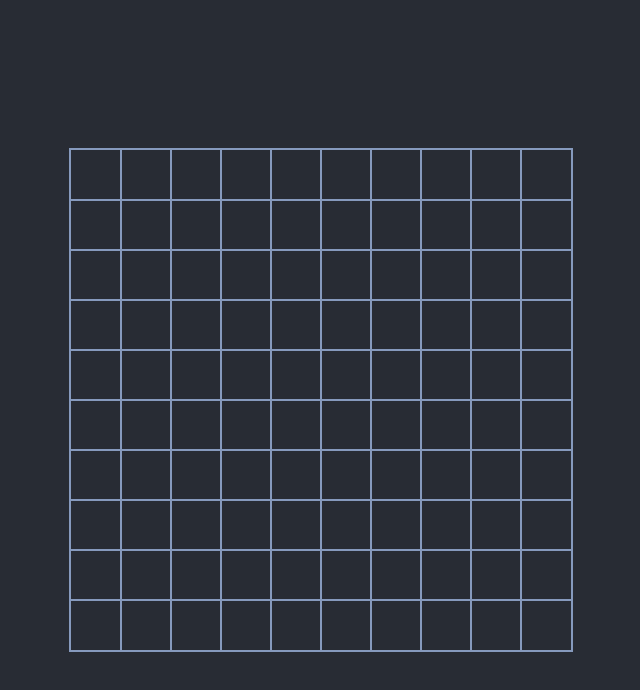
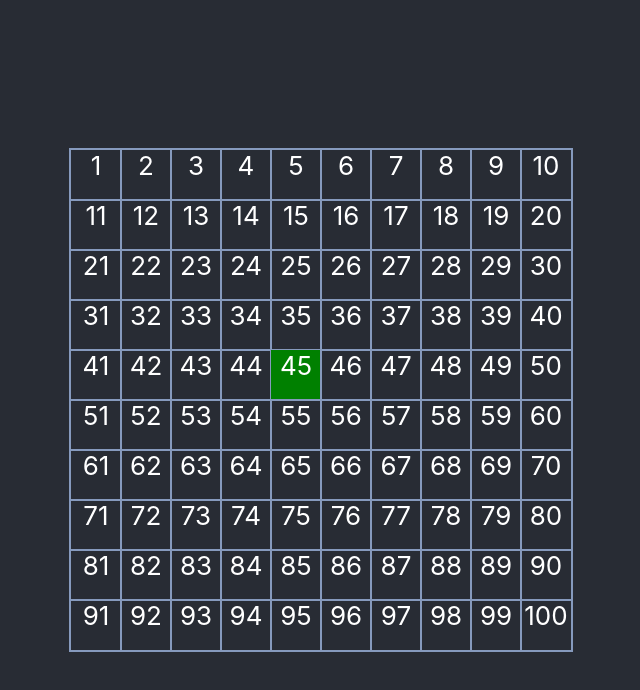
Before and after one commit to kowo0403hk/snake-game-linked-list-ts, a React (Create React App) app: page / in a window 1280 px wide. Shown: the top 690 px of the page, without its empty margins (319-959 px from the left). Built offline with nearby package versions, Linux system fonts and the light colour scheme.

Commit message:
added Node and Singly Linked List classes and revised board creation function

```diff
--- a/src/components/Canvas.tsx
+++ b/src/components/Canvas.tsx
@@ -1,5 +1,7 @@
 import { FC, useState } from "react";
 import styled from "styled-components";
+import { Node, SinglyLinkedList } from "../helpers/linked-listClasses";
+import { createMatrix } from "../helpers/matrixCreation";
 
 const CanvasContainer = styled.div`
   outline: 2px solid rgb(134, 154, 189);
@@ -9,29 +11,46 @@ const Row = styled.div`
   height: 50px;
 `;
 
+// the props.backgroundColor determines the cell has snake body(green), food(red), or nothing (null)
 const Cell = styled.div`
   width: 50px;
   height: 50px;
   outline: 1px solid rgb(134, 154, 189);
   display: inline-block;
+
+  &.snake-cell {
+    background-color: green;
+  }
+  &.apple-cell {
+    background-color: red;
+  }
 `;
 
 const CANVAS_SIZE = 10;
 
 const Canvas: FC = () => {
   // creating a a 10x10 2D array
-  const matrix = new Array(CANVAS_SIZE)
-    .fill(0)
-    .map((row) => new Array(CANVAS_SIZE).fill(0));
+  const [canvas, setCanvas] = useState(createMatrix(CANVAS_SIZE));
 
-  const [canvas, setCanvas] = useState(matrix);
+  // determine if the cell should change its color based on
+  const [cell, setCell] = useState(new Set([45]));
+
+  // contains the snake body
+  const [snake, setSnake] = useState(new SinglyLinkedList(45));
 
   // create the rows and cells for the canvas
   const mappedCanvas = canvas.map((row, rowIndex) => {
     return (
       <Row key={rowIndex}>
-        {row.map((cell, cellIndex) => {
-          return <Cell key={cellIndex}></Cell>;
+        {row.map((cellValue, cellIndex) => {
+          return (
+            <Cell
+              key={cellIndex}
+              className={`${cell.has(cellValue) ? "snake-cell" : ""}`}
+            >
+              {cellValue}
+            </Cell>
+          );
         })}
       </Row>
     );
--- /dev/null
+++ b/src/helpers/linked-listClasses.ts
@@ -0,0 +1,20 @@
+export class Node {
+  value: any;
+  next: any;
+
+  constructor(value: any) {
+    this.value = value;
+    this.next = null;
+  }
+}
+
+export class SinglyLinkedList {
+  head: Node;
+  tail: Node;
+
+  constructor(value: any) {
+    const node = new Node(value);
+    this.head = node;
+    this.tail = node;
+  }
+}
--- /dev/null
+++ b/src/helpers/matrixCreation.ts
@@ -0,0 +1,15 @@
+export const createMatrix = (CANVAS_SIZE: number): number[][] => {
+  let counter = 1;
+  const canvas = [];
+
+  // put number on every cell
+  for (let row = 0; row < CANVAS_SIZE; row++) {
+    const currentRow = [];
+
+    for (let col = 0; col < CANVAS_SIZE; col++) {
+      currentRow.push(counter++);
+    }
+    canvas.push(currentRow);
+  }
+  return canvas;
+};
```
Also changed, not shown: tsconfig.json (+3 -9 lines).
